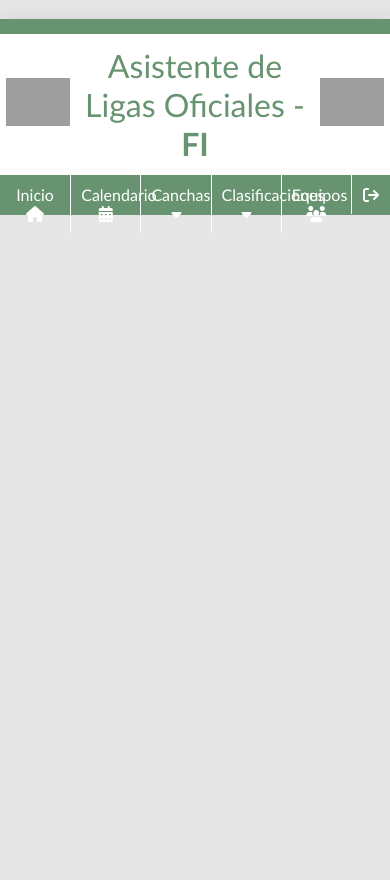
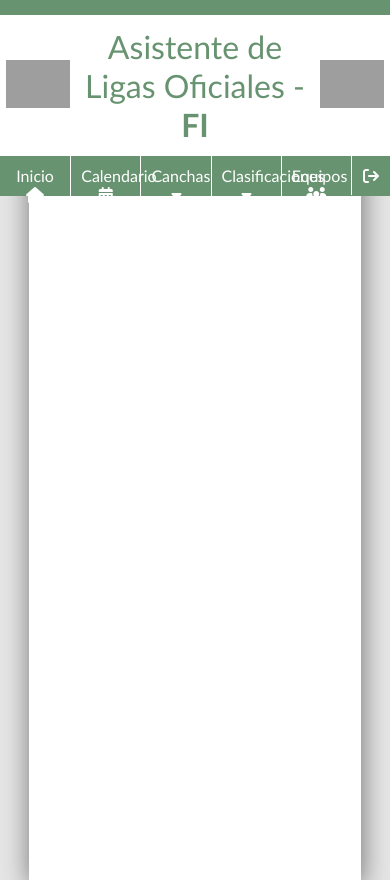
Before and after one commit to GabrielVicGre/ALO-UAEMEX, a PHP site: page /Views/Invitado/index.php in a window 390 px wide. Before the commit the page ends 233 px from the top, so only its background shows below. Run offline with PHP 8.4, Linux system fonts and the light colour scheme; grey boxes are pictures that could not be loaded.

Commit message:
first commit

```diff
--- a/Assets/CSS/index.css
+++ b/Assets/CSS/index.css
@@ -4,6 +4,16 @@ html, body {
     padding: 0;
     margin: 0;
     background-color: #E6E6E6;
+}
+
+main {
+    width: 85%;
+    height: 90%;
+    padding-top: 120px;
+    background-color: white;
+    box-shadow: 1px 5px 25px 1px #777;
+    margin: 0 auto;
+
 }
 
 header {
--- a/Assets/CSS/indexResponsive.css
+++ b/Assets/CSS/indexResponsive.css
@@ -98,13 +98,13 @@ img.avatar {
 
 
   div.left-panel {
-    margin-top: 35%;
+    margin-top: 20%;
     height: 580px;
   }
 
 
   div.login-panel {
-    margin-top: 35%;
+    margin-top: 20%;
     height: 580px;
     box-sizing: border-box;
   }
```
